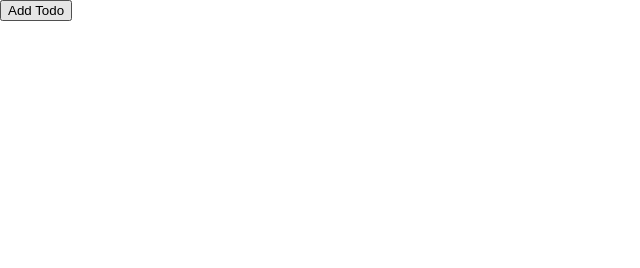
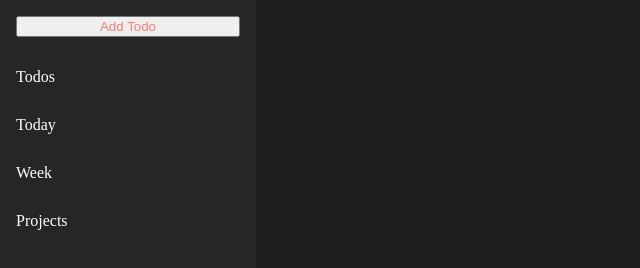
Before and after one commit to DamonHuynh/todo-list, a website built with webpack: page src/template.html in a window 1280 px wide. Shown: the whole page, without its empty margins (0-640 px from the left). Built offline with nearby package versions, Linux system fonts and the light colour scheme; a web font is replaced by a local one.

Commit message:
Create basic page format and styling

```diff
--- a/src/CSS/style.css
+++ b/src/CSS/style.css
@@ -1 +1,35 @@
 @import "reset.css";
+@import url('https://fonts.googleapis.com/css2?family=Cabin+Sketch:wght@400;700&family=Josefin+Sans:ital,wght@0,100..700;1,100..700&display=swap');
+
+:root{
+    --main-background: #1e1e1d;
+    --sidebar: #262626;
+    --text: white;
+    --add-todo: #f07f75;
+}
+
+body{
+    display: grid;
+    grid-template-columns: 1fr 4fr;
+    background-color: var(--main-background);
+    color: var(--text);
+    height: 100vh;
+    overflow: hidden;
+}
+#sidebar{
+    display: flex;
+    flex-direction: column;
+    gap: 2rem;
+    padding: 1rem;
+    background-color: var(--sidebar);
+    height: 100vh;
+    position: sticky;
+}
+
+#content{
+    overflow: scroll;
+}
+
+#addBtn{
+    color: var(--add-todo)
+}
--- a/src/template.html
+++ b/src/template.html
@@ -6,7 +6,14 @@
     <title>Todo List</title>
 </head>
 <body>
-    <button id="addBtn">Add Todo</button>
+    <div id="sidebar">
+        <button id="addBtn">Add Todo</button>
+        <div>Todos</div>
+        <div>Today</div>
+        <div>Week</div>
+        <div>Projects</div>
+    </div>
+    <div id="content"></div>
     <dialog>
         <form action="" method="post" id="todo">
             <div>
```
